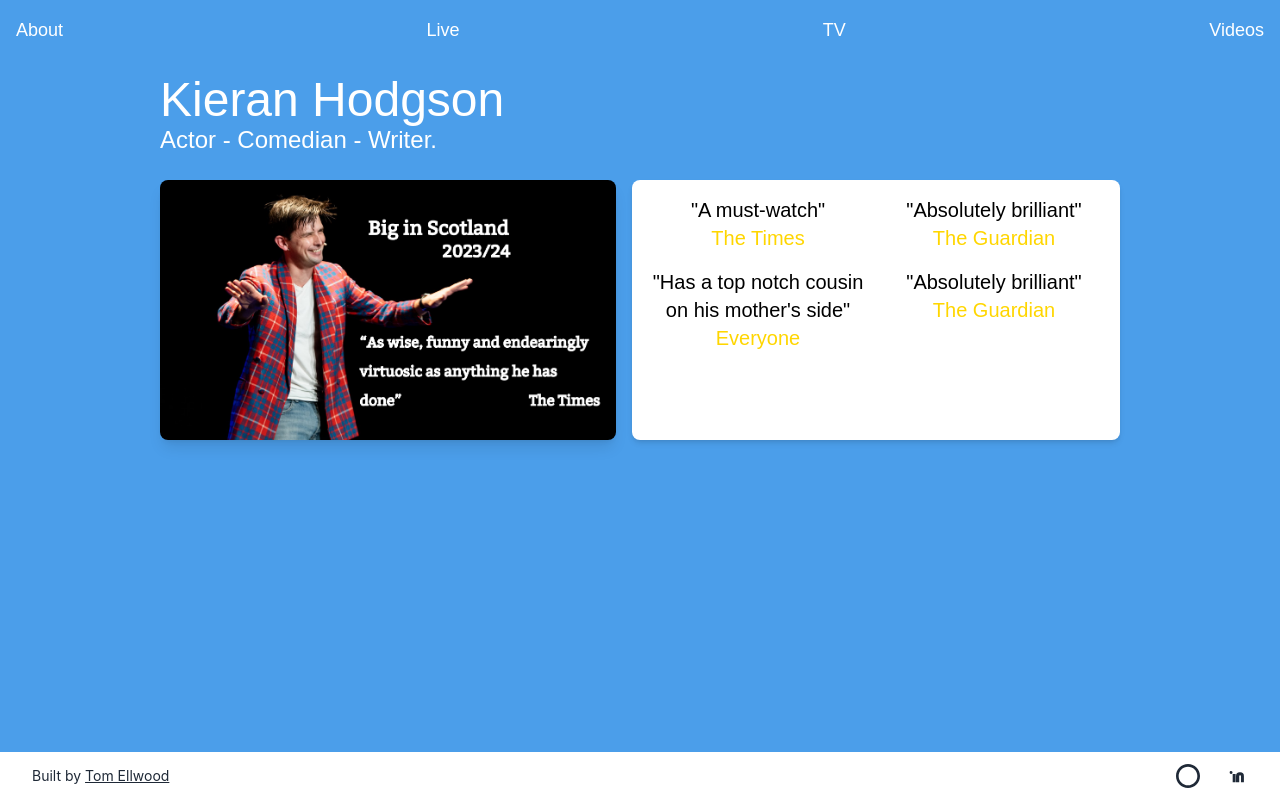
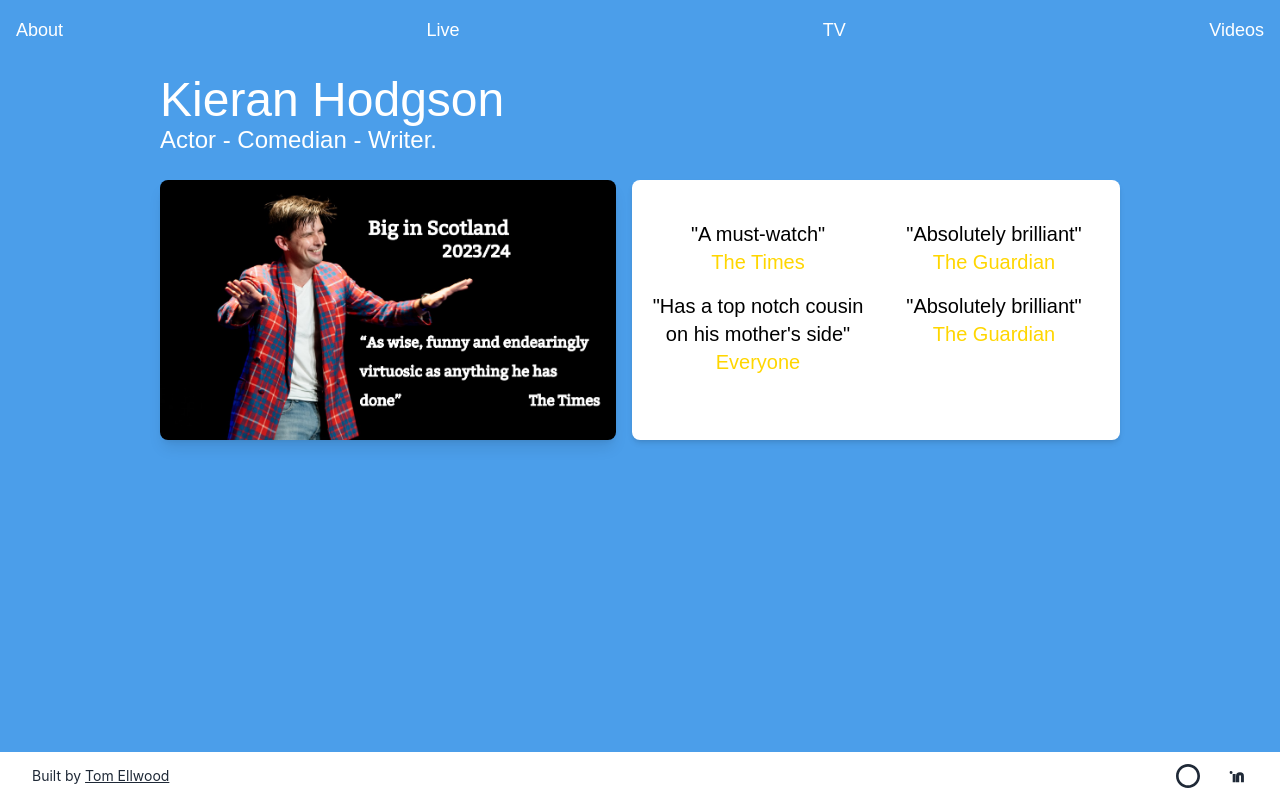
Before and after one commit to TEllwood23/K-H-Site, a React (Vite) app: page / in a window 1280 px wide. Built offline with nearby package versions, Linux system fonts and the light colour scheme; a web font is replaced by a local one; what aws-amplify would draw is missing.

Commit message:
added top padding to quotations for large screen

```diff
--- a/src/pages/Home.jsx
+++ b/src/pages/Home.jsx
@@ -23,7 +23,7 @@ function Home() {
         </div>
 
         {/* Quotations Section */}
-        <div className="flex-1 bg-white p-4 rounded-lg shadow-md">
+        <div className="flex-1 bg-white p-4 rounded-lg shadow-md lg:pt-10 md:pt-6">
           <div className="grid grid-cols-1 sm:grid-cols-2 gap-4">
             <Quotation className="p-2 text-lg sm:text-base" />
             <Quotation className="p-2 text-lg sm:text-base" />
```
